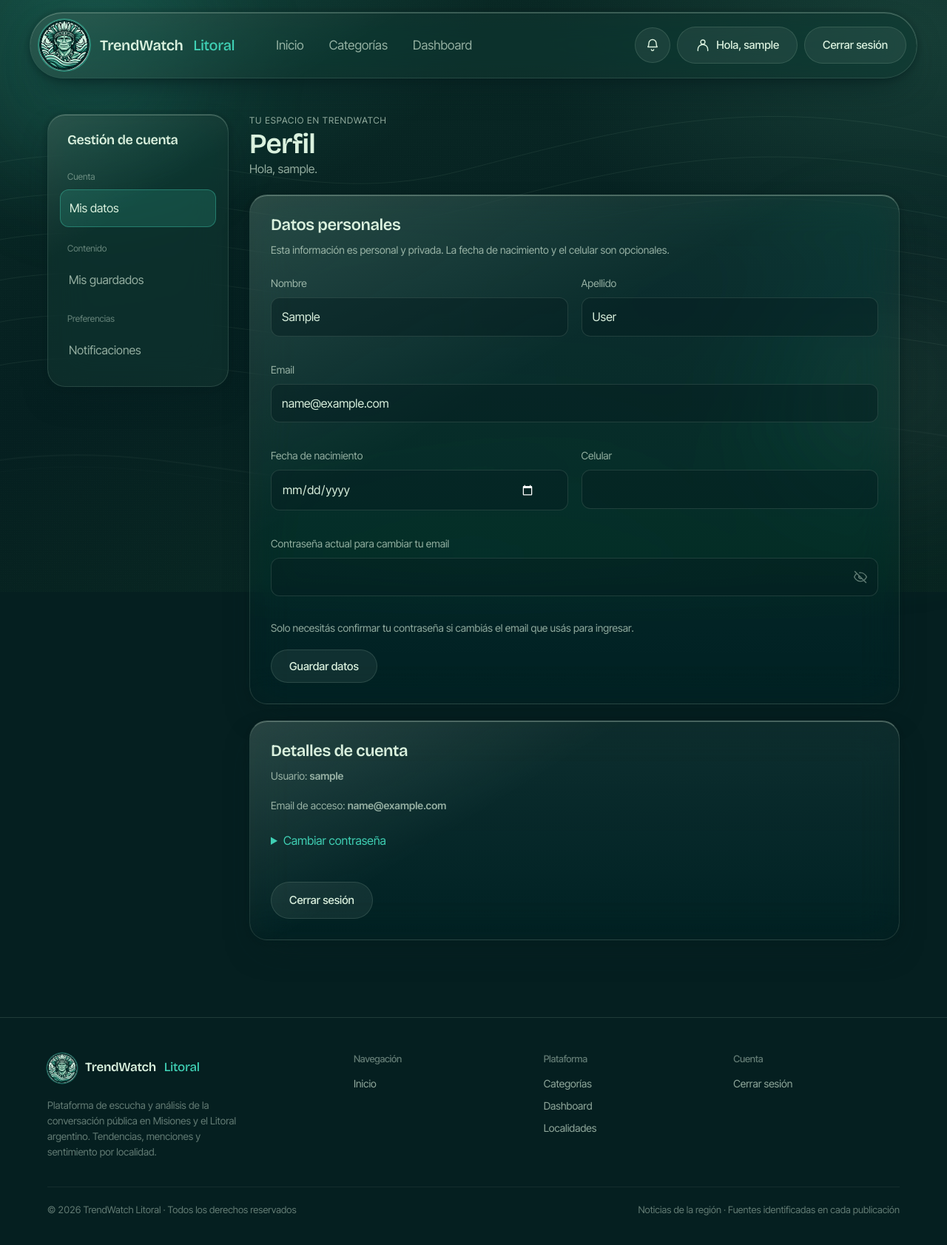
After one commit to MakkiGan666/Trend-Watch-Litoral, a Django app: page /perfil/ in a window 1280 px wide. The commit adds this page. Shown: the whole page at 74% size. Run offline with Django 5.2, Linux system fonts and the light colour scheme; the visitor is signed in with stand-in values (Sample User, id 1); data that the repository does not hold is empty; parts of the project's set-up code (start-up, migrations or seed data) failed here and were passed over.

Commit message:
feat(perfil): agregar perfil privado y noticias guardadas

```diff
--- /dev/null
+++ b/app/core/templates/core/perfil.html
@@ -0,0 +1,86 @@
+{% extends "base.html" %}
+{% load static %}
+{% block title %}Mi perfil · TrendWatch Litoral{% endblock %}
+{% block extra_head %}<link rel="stylesheet" href="{% static 'css/profile.css' %}?v=1">{% endblock %}
+{% block content %}
+<div class="wrap profile-page">
+  <aside class="profile-sidebar glass glass--sheen">
+    <h2>Gestión de cuenta</h2>
+    <nav aria-label="Mi cuenta">
+      <p>Cuenta</p>
+      <a href="{% url 'perfil' %}" {% if seccion == 'datos' %}aria-current="page"{% endif %}>Mis datos</a>
+      <p>Contenido</p>
+      <a href="{% url 'mis_guardados' %}" {% if seccion == 'guardados' %}aria-current="page"{% endif %}>Mis guardados</a>
+      <p>Preferencias</p>
+      <a href="{% url 'perfil_notificaciones' %}" {% if seccion == 'notificaciones' %}aria-current="page"{% endif %}>Notificaciones</a>
+    </nav>
+  </aside>
+  <div class="profile-main">
+    <header><p class="profile-eyebrow">Tu espacio en TrendWatch</p><h1>{% if seccion == 'guardados' %}Mis guardados{% elif seccion == 'notificaciones' %}Notificaciones{% else %}Perfil{% endif %}</h1><p>Hola, {{ request.user.username }}.</p></header>
+    {% for message in messages %}<p class="profile-message" role="status">{{ message }}</p>{% endfor %}
+    {% if seccion == 'datos' %}
+    <section class="profile-card glass glass--sheen" aria-labelledby="personal-title">
+      <h2 id="personal-title">Datos personales</h2>
+      <p>Esta información es personal y privada. La fecha de nacimiento y el celular son opcionales.</p>
+      <form method="post" action="{% url 'perfil' %}">
+        {% csrf_token %}<input type="hidden" name="accion" value="datos">
+        {{ datos_form.non_field_errors }}
+        <div class="profile-fields">
+          {% for field in datos_form %}
+          <div class="profile-field {% if field.name == 'email' or field.name == 'confirmar_password' %}profile-field--wide{% endif %}">
+            <label for="{{ field.id_for_label }}">{{ field.label }}</label>
+            <div class="profile-input">{{ field }}{% if field.name == 'confirmar_password' %}{% include "partials/_password_toggle.html" with input_id=field.id_for_label %}{% endif %}</div>
+            {{ field.errors }}
+          </div>
+          {% endfor %}
+        </div>
+        <p class="profile-hint">Solo necesitás confirmar tu contraseña si cambiás el email que usás para ingresar.</p>
+        <button class="btn btn--ghost" type="submit">Guardar datos</button>
+      </form>
+    </section>
+    <section class="profile-card glass glass--sheen" aria-labelledby="account-title">
+      <h2 id="account-title">Detalles de cuenta</h2>
+      <p>Usuario: <strong>{{ request.user.username }}</strong></p>
+      <p>Email de acceso: <strong>{{ request.user.email|default:"Sin email registrado" }}</strong></p>
+      <details class="profile-password" {% if password_form.errors %}open{% endif %}>
+        <summary>Cambiar contraseña</summary>
+        <form method="post" action="{% url 'perfil' %}">
+          {% csrf_token %}<input type="hidden" name="accion" value="password">
+          {{ password_form.non_field_errors }}
+          {% for field in password_form %}
+          <div class="profile-field">
+            <label for="{{ field.id_for_label }}">{{ field.label }}</label>
+            <div class="profile-input">{{ field }}{% include "partials/_password_toggle.html" with input_id=field.id_for_label %}</div>
+            {{ field.errors }}{% if field.help_text %}<div class="profile-hint">{{ field.help_text }}</div>{% endif %}
+          </div>
+          {% endfor %}
+          <button class="btn btn--ghost" type="submit">Actualizar contraseña</button>
+        </form>
+      </details>
+      <a class="btn btn--ghost" href="{% url 'logout' %}">Cerrar sesión</a>
+    </section>
+    {% elif seccion == 'guardados' %}
+    <section class="profile-card glass glass--sheen" aria-label="Noticias guardadas">
+      {% for item in guardados %}
+      <article class="profile-saved">
+        {% if item.publicacion.imagen_publica_url %}<img src="{{ item.publicacion.imagen_publica_url }}" alt="" loading="lazy">{% endif %}
+        <div><p>{{ item.publicacion.fuente }}</p><h2><a href="{% url 'noticia' item.publicacion.pk %}">{{ item.publicacion.titulo }}</a></h2><p>Guardada el {{ item.fecha_creacion|date:"d/m/Y" }}</p>
+          <form method="post" action="{% url 'guardar_publicacion' item.publicacion.pk %}">{% csrf_token %}<input type="hidden" name="origen" value="guardados"><button class="btn btn--ghost" name="accion" value="quitar">Quitar de mis guardados</button></form>
+        </div>
+      </article>
+      {% empty %}
+      <h2>Todavía no guardaste noticias</h2><p>Dentro de cada noticia encontrarás el botón «Guardar noticia» para volver a leerla desde acá.</p><a class="btn btn--ghost" href="{% url 'landing' %}">Explorar noticias</a>
+      {% endfor %}
+      {% if guardados.has_other_pages %}<nav class="profile-pagination" aria-label="Páginas de noticias guardadas">{% if guardados.has_previous %}<a href="?pagina={{ guardados.previous_page_number }}">← Anterior</a>{% endif %}<span>{{ guardados.number }} de {{ guardados.paginator.num_pages }}</span>{% if guardados.has_next %}<a href="?pagina={{ guardados.next_page_number }}">Siguiente →</a>{% endif %}</nav>{% endif %}
+    </section>
+    {% else %}
+    <section class="profile-card glass glass--sheen">
+      <h2>Preferencias de notificaciones</h2>
+      <p data-notification-status>Consultá el permiso de este navegador.</p>
+      <p>Esta preferencia se guarda en este navegador. El envío de avisos todavía no está disponible.</p>
+      <button class="btn btn--ghost" type="button" data-notification-configure>Configurar notificaciones</button>
+    </section>
+    {% endif %}
+  </div>
+</div>
+{% endblock %}
--- a/app/core/templates/partials/_account_actions.html
+++ b/app/core/templates/partials/_account_actions.html
@@ -11,7 +11,7 @@
     </div>
   </div>
   {% if request.user.is_authenticated %}
-    <span class="btn btn--ghost account-enter account-user"><span>Hola, {{ request.user.username }}</span></span>
+    <a class="btn btn--ghost account-enter account-user" href="{% url 'perfil' %}" aria-label="Abrir mi perfil"><svg width="20" height="20" viewBox="0 0 24 24" fill="none" stroke="currentColor" stroke-width="1.7" stroke-linecap="round" aria-hidden="true"><circle cx="12" cy="7" r="3.5"/><path d="M4 21v-2a8 8 0 0 1 16 0v2"/></svg><span>Hola, {{ request.user.username }}</span></a>
     <a class="btn btn--ghost account-enter" href="{% url 'logout' %}">Cerrar sesión</a>
   {% else %}
     <a class="btn btn--ghost account-enter" href="#login-modal" aria-haspopup="dialog">
--- a/app/core/urls.py
+++ b/app/core/urls.py
@@ -2,6 +2,7 @@ from django.urls import path
 from . import views
 from . import views_comentarios
 from . import views_valoraciones
+from . import views_perfil
 from rest_framework_simplejwt.views import (
     TokenObtainPairView,
     TokenRefreshView,
@@ -14,6 +15,10 @@ from .views import (
 )
 
 urlpatterns = [
+    path('perfil/', views_perfil.perfil, name='perfil'),
+    path('perfil/guardados/', views_perfil.perfil, {'seccion': 'guardados'}, name='mis_guardados'),
+    path('perfil/notificaciones/', views_perfil.perfil, {'seccion': 'notificaciones'}, name='perfil_notificaciones'),
+    path('noticia/<int:pk>/guardar/', views_perfil.guardar_publicacion, name='guardar_publicacion'),
     # Vistas Web / Templates
     path('', views.landing, name='landing'),
     path('categorias/', views.categorias, name='categorias'),
--- a/app/core/views.py
+++ b/app/core/views.py
@@ -31,7 +31,7 @@ from rest_framework_simplejwt.authentication import JWTAuthentication
 
 # Modelos y Formularios
 from core.models import (
-    Publicacion, Sentimiento, Locacion, TemaTrend, Tema, PublicacionTema, Categoria
+    Publicacion, Sentimiento, Locacion, TemaTrend, Tema, PublicacionTema, Categoria, PublicacionGuardada
 )
 from .forms import PublicacionForm
 from .serializers import PublicacionCreateSerializer, PublicacionUpdateSerializer, UserMeSerializer, LogoutJWTSerializer
@@ -133,6 +133,7 @@ def noticia(request, pk):
         'localidades_noticia': localidades_noticia,
         'contenido_noticia': unescape(strip_tags(publicacion.contenido or '')).strip(),
         'imagen_noticia': publicacion.imagen_archivo.url if publicacion.imagen_archivo else enlace_seguro(publicacion.imagen_url),
+        'noticia_guardada': request.user.is_authenticated and PublicacionGuardada.objects.filter(usuario=request.user, publicacion=publicacion).exists(),
         'credito_imagen': credito_fuente(publicacion.fuente),
         'enlace_original': enlace_seguro(publicacion.url),
         **contexto_comentarios(request, publicacion),
--- a/app/static/css/landing-news.css
+++ b/app/static/css/landing-news.css
@@ -1,4 +1,5 @@
 /* Landing de noticias: usa la paleta y el vidrio compartidos del proyecto. */
+.landing-page{--maxw:1440px}
 .landing-page .inicio-page{overflow:visible}
 .news-layout{display:grid;grid-template-columns:minmax(0,1fr) 290px;gap:32px;align-items:start;margin-top:40px;padding-bottom:72px}
 .news-feed{min-width:0}
@@ -50,3 +51,7 @@ a.news-card:focus-visible{outline:2px solid var(--aqua);outline-offset:2px;borde
 @media(max-width:760px){.news-layout{grid-template-columns:1fr;margin-top:28px}.news-trends{position:static}.news-trends__list{display:grid;grid-template-columns:1fr 1fr;column-gap:24px}.news-trends__list li+li{border-top:0}.news-trends__list li{border-bottom:1px solid var(--edge)}}
 @media(max-width:480px){.news-track{grid-auto-columns:85%}.news-category__preview{gap:10px}.news-trends__list{grid-template-columns:1fr}}
 @media(prefers-reduced-motion:reduce){.news-card,.news-page-dot::before{transition:none}}
+
+.news-trends__item{padding:16px 0;overflow-wrap:anywhere}
+.news-trends__item strong{font-size:15px;font-weight:500}
+.news-trends__item p{font-size:12px;color:var(--tx-2);margin-top:7px}
--- /dev/null
+++ b/app/static/css/profile.css
@@ -0,0 +1,37 @@
+.profile-page{display:grid;grid-template-columns:245px minmax(0,1fr);gap:28px;padding-top:32px;padding-bottom:64px;align-items:start}
+.profile-sidebar{position:sticky;top:125px;padding:24px 16px;border-radius:24px}
+.profile-sidebar h2{font-size:18px;padding:0 10px 10px}
+.profile-sidebar nav p{font-size:12px;color:var(--tx-3);margin:20px 10px 8px}
+.profile-sidebar nav a{display:block;padding:12px;border-radius:12px;color:var(--tx-2);transition:background .18s,box-shadow .18s}
+.profile-sidebar nav a[aria-current]{background:var(--aqua-soft);color:var(--tx);border:1px solid var(--aqua-line)}
+.profile-sidebar nav a:hover,.profile-sidebar nav a:focus-visible{background:var(--aqua-soft);box-shadow:0 0 16px rgba(63,208,180,.14)}
+.profile-main{min-width:0;display:grid;gap:22px}
+.profile-main h1{font-size:38px}
+.profile-main header>p,.profile-card>p{color:var(--tx-2)}
+.profile-eyebrow{font-size:12px;letter-spacing:.08em;text-transform:uppercase}
+.profile-card{padding:28px;border-radius:24px;min-width:0}
+.profile-card h2{font-size:22px;margin-bottom:10px}
+.profile-card>p{margin-bottom:18px;overflow-wrap:anywhere}
+.profile-fields{display:grid;grid-template-columns:1fr 1fr;gap:18px;margin:24px 0 16px}
+.profile-field{min-width:0;margin-bottom:16px}
+.profile-field--wide{grid-column:1/-1}
+.profile-field label{display:block;margin-bottom:8px;font-size:14px;color:var(--tx-2)}
+.profile-input{position:relative;display:flex;align-items:center}
+.profile-input input{width:100%;min-width:0;padding:13px 44px 13px 14px;background:rgba(5,31,32,.5);border:1px solid var(--edge);border-radius:12px;color:var(--tx);font:inherit;color-scheme:dark}
+.profile-input input:focus{outline:2px solid var(--aqua-line);outline-offset:2px}
+.profile-input .input__toggle{position:absolute;right:8px;top:50%;transform:translateY(-50%)}
+.profile-hint{font-size:13px;color:var(--tx-3);margin:12px 0 18px}
+.profile-hint ul{padding-left:20px}
+.profile-password{margin:24px 0}
+.profile-password summary{cursor:pointer;color:var(--aqua);margin-bottom:20px}
+.profile-message{padding:14px 18px;border-radius:14px;background:var(--aqua-soft);border:1px solid var(--aqua-line)}
+.profile-field .errorlist,.profile-card .errorlist{color:#f4b6a6;font-size:13px;list-style:none;margin:8px 0}
+.profile-saved{display:flex;gap:18px;padding:20px 0;border-bottom:1px solid var(--edge)}
+.profile-saved:first-child{padding-top:0}
+.profile-saved img{width:125px;height:100px;object-fit:cover;border-radius:14px}
+.profile-saved h2{font-size:19px;overflow-wrap:anywhere}
+.profile-saved p{font-size:13px;color:var(--tx-2);margin-bottom:10px}
+.profile-saved .btn{font-size:13px;padding:8px 12px}
+.profile-pagination{display:flex;justify-content:space-between;gap:12px;margin-top:24px}
+@media(max-width:760px){.profile-page{grid-template-columns:1fr;gap:20px;padding-top:20px}.profile-sidebar{position:static}.profile-sidebar nav{display:flex;flex-wrap:wrap;gap:8px}.profile-sidebar nav p{display:none}.profile-sidebar nav a{padding:10px}.profile-card{padding:22px}.profile-fields{grid-template-columns:1fr}.profile-field--wide{grid-column:auto}.profile-main h1{font-size:32px}}
+@media(max-width:420px){.profile-saved{flex-direction:column}.profile-saved img{width:100%;height:165px}}
```
Also changed, not shown: app/core/forms_perfil.py (added, +52 -0 lines), app/core/models.py (+16 -0 lines), app/core/templates/inicio.html (+17 -1 lines), app/core/templates/noticia.html (+14 -1 lines), app/core/test_perfil.py (added, +96 -0 lines), app/core/views_perfil.py (added, +71 -0 lines), app/static/css/news-detail.css (+13 -0 lines), docs/perfil-usuario.md (added, +23 -0 lines), app/core/migrations/0010_perfilusuario_publicacionguardada.py (added).
